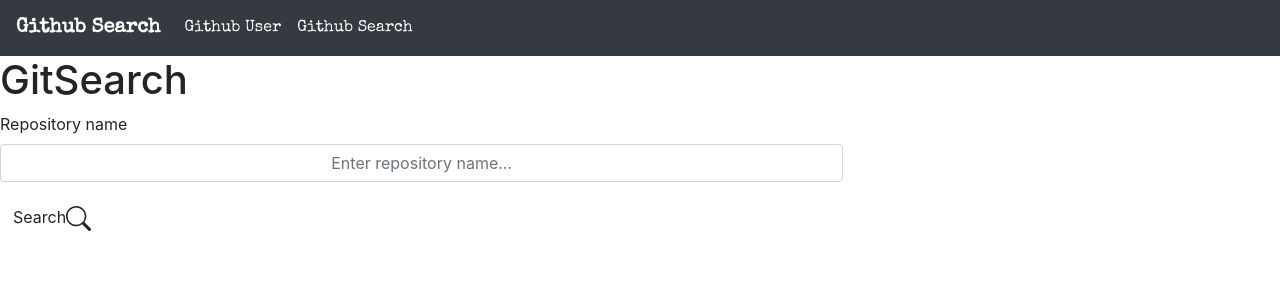
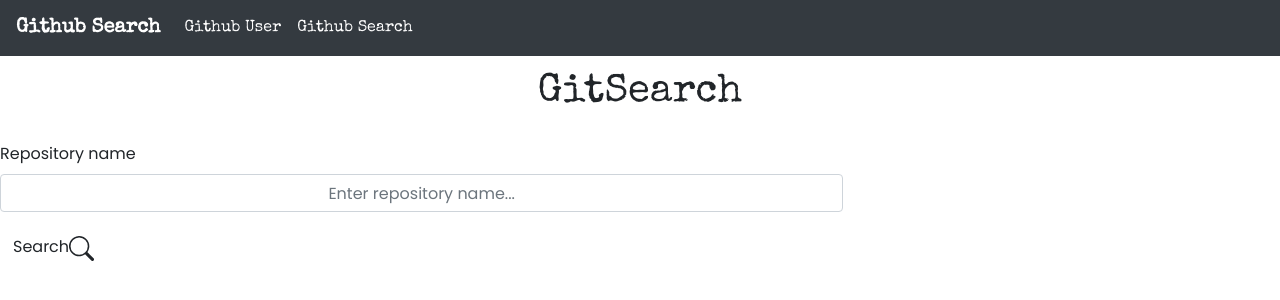
Before and after one commit to LilianMwaura/github-search, an Angular app: page /repository in a window 1280 px wide. Shown: the top 300 px of the page. Built offline with nearby package versions, Linux system fonts and the light colour scheme; no server answers.

Commit message:
update api service

```diff
--- a/src/app/api.service.ts
+++ b/src/app/api.service.ts
@@ -16,7 +16,11 @@
     getRepos() {
       return this.http.get(`https://api.github.com/users/${this.username}/repos`)
   }
+    getRepositories (){
+      return this.http.get(`https://api.github.com/repositories`)
+  }
   updateUser(username: string) {
     this.username = username;
   }
+
   }
--- a/src/app/repository/repository.component.css
+++ b/src/app/repository/repository.component.css
@@ -0,0 +1,9 @@
+h1{
+    font-family: 'Special Elite', cursive;
+    text-align: center ;
+    margin-top: 1%;
+    margin-bottom: 2%;
+}
+*{
+  font-family:  'Poppins', sans-serif;
+}
--- a/src/app/repository/repository.component.ts
+++ b/src/app/repository/repository.component.ts
@@ -9,18 +9,24 @@
 export class RepositoryComponent implements OnInit {
   repos: any = [];
   reponame!: any;
+  username!: string;
+  repositories!: Object;
+
 
   constructor(private apiService: ApiService) {
-    this.apiService.getRepos().subscribe(repos => {
-      this.repos = repos;
+    this.apiService.getRepositories().subscribe(repositories => {
+      this.repositories = repositories;
     });
   }
+
   ngOnInit(): void {
 
   }
+
   searchRepos() {
-    this.apiService.getRepos().subscribe(repos => {
-      this.repos = repos;
+    this.apiService.updateUser(this.username);
+    this.apiService.getRepositories().subscribe(repositories => {
+      this.repositories = repositories;
     });
   }
-  }
+}
```
